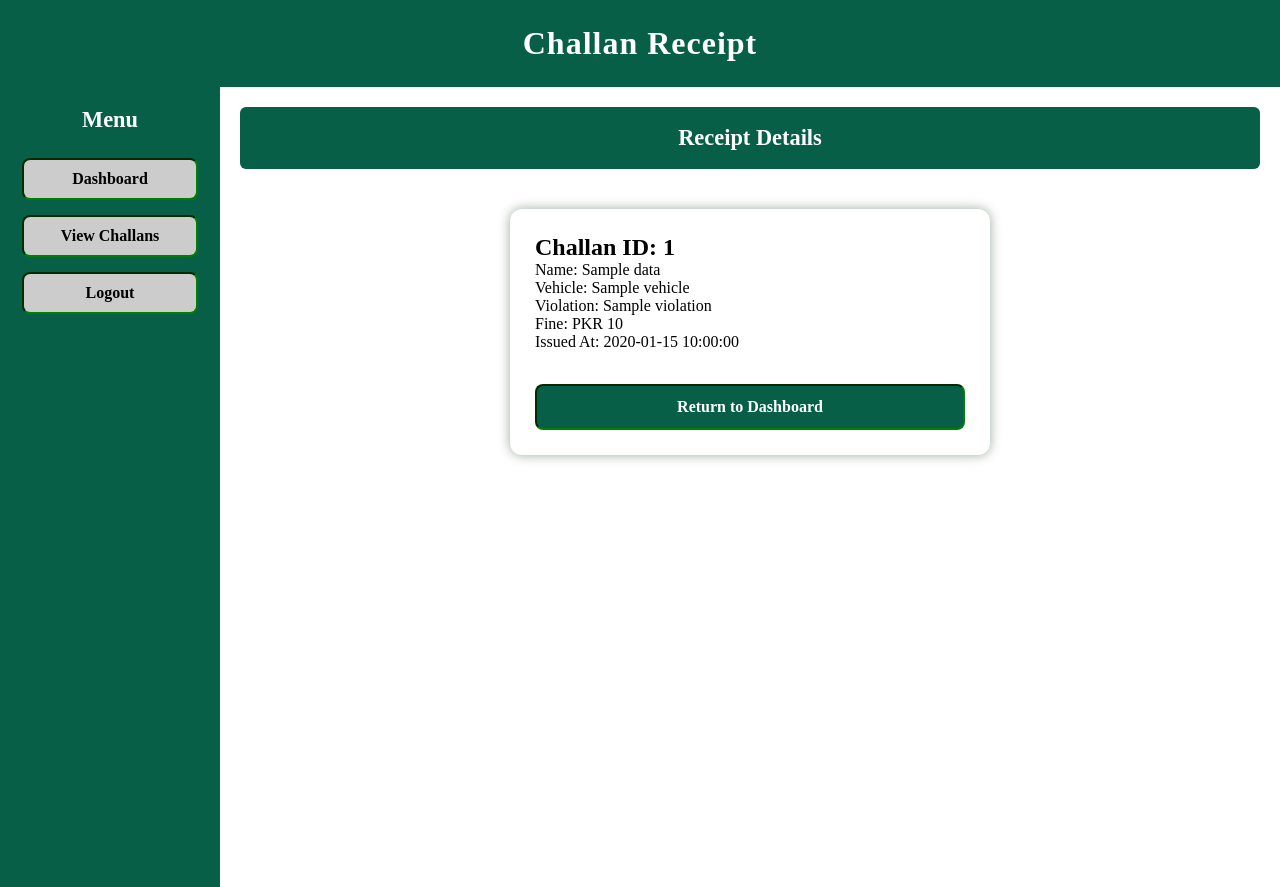
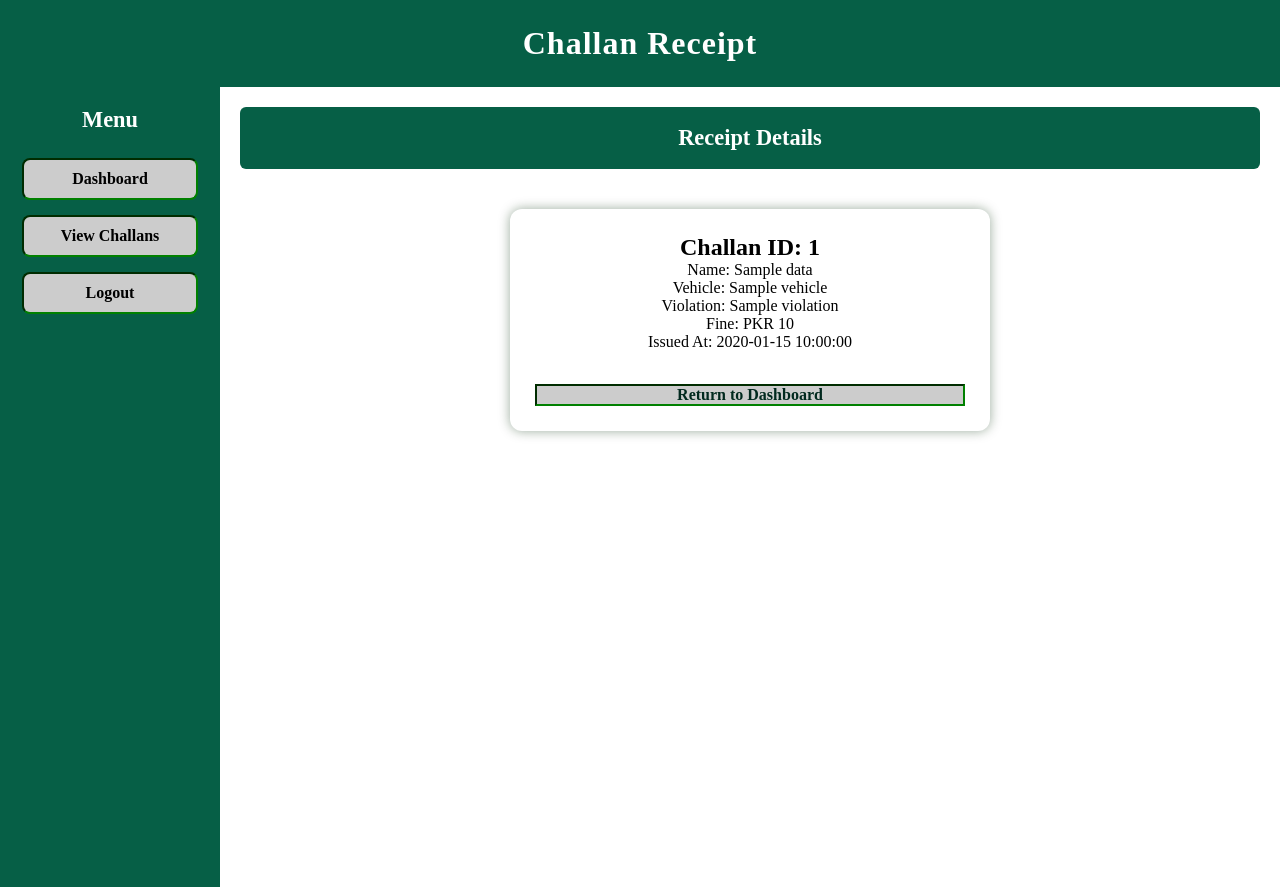
Before and after one commit to alishbadeel/echallan-management-system, a Flask app: template templates/receipt.html in a window 1280 px wide. Run offline with Flask 3, Linux system fonts and the light colour scheme; the template is opened without the code that fills it: most values are stand-ins (such as "Sample title", 1, 10 or a date in 2020).

Commit message:
commit all

```diff
--- a/templates/generate.html
+++ b/templates/generate.html
@@ -25,7 +25,7 @@
 
             <button type="submit">Generate Challan</button>
         </form>
-      <button><a href="{{ url_for('dashboard') }}">Back to Dashboard</a></button>
+      <a href="{{ url_for('dashboard') }}">Back to Dashboard</a>
     </div>
 </body>
 </html>
--- a/templates/receipt.html
+++ b/templates/receipt.html
@@ -10,7 +10,7 @@
 </head>
 
 <body>
-
+<center>
     <!-- HEADER -->
     <header>
         Challan Receipt
@@ -35,14 +35,12 @@
 <p>Violation: {{ data['violation'] }}</p>
 <p>Fine: PKR {{ "{:,}".format(data['fine']) }}</p>
 <p>Issued At: {{ data['issued_at'] }}</p>
-
                 <br>
-                <a href="{{ url_for('dashboard') }}"
-                   style="background:#065f46; color:white; padding:12px; border-radius:8px;">
-                    Return to Dashboard
-                </a>
-            </div>
+             <a href="{{ url_for('dashboard') }}" class="button">
+    Return to Dashboard
+</a>
         </div>
     </div>
+</center>
 </body>
 </html>
```
Also changed, not shown: challan.db (added).
